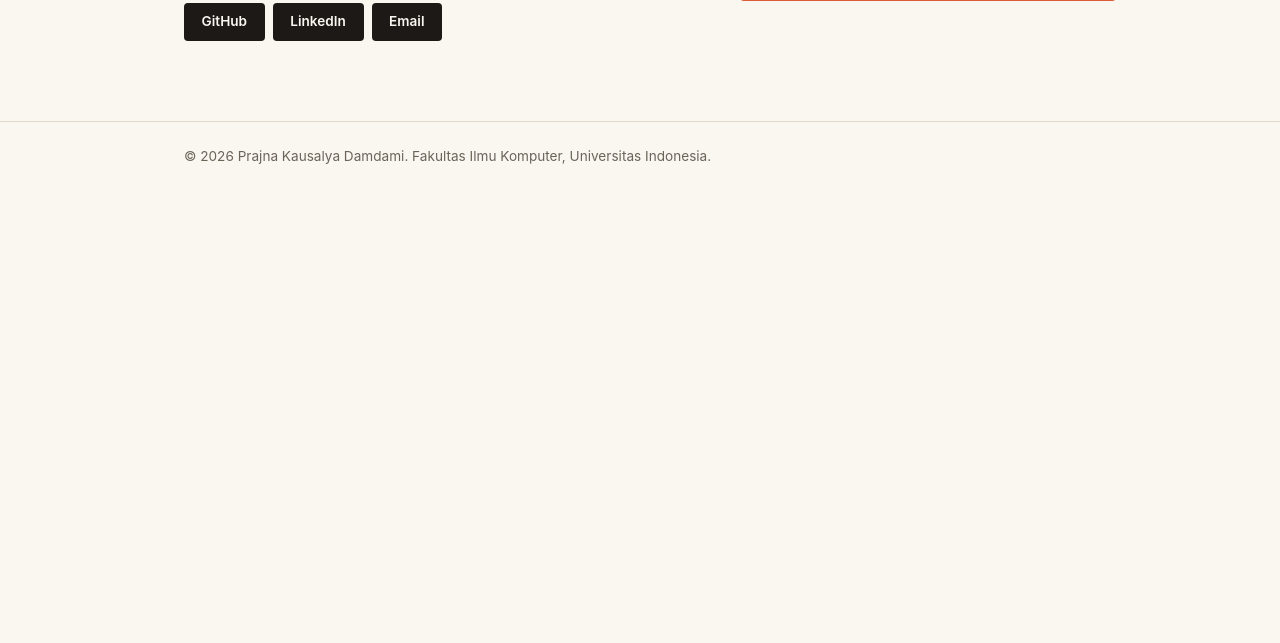
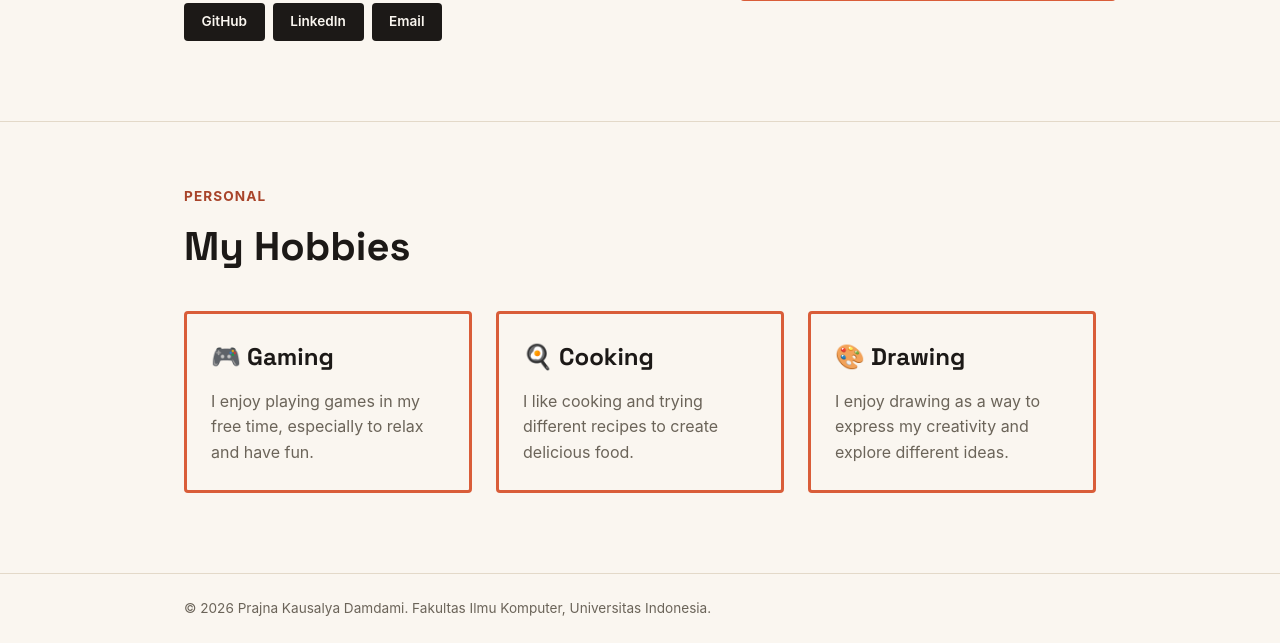
Before and after one commit to prajnakausalya-08/myportofolio, a Django app: page / in a window 1280 px wide. Shown: the part 601-1244 px from the top of the page. Before the commit the page ends 765 px from the top, so only its background shows below. Run offline with Django 5.2, Linux system fonts and the light colour scheme.

Commit message:
feat: add hobbies section

```diff
--- a/static/css/style.css
+++ b/static/css/style.css
@@ -222,3 +222,71 @@ h1,
     .social-links {
         justify-content: flex-start;
     }
+
+    .hobbies-grid {
+        grid-template-columns: 1fr;
+    }
+
+    .hobbies h2 {
+        font-size: 2rem;
+    }
+}
+
+/* ========================================
+   HOBBIES
+   ======================================== */
+
+    .hobbies {
+        padding: 4rem 0 5rem;
+        border-top: 1px solid var(--line);
+    }
+
+    .section-kicker {
+        font-size: 0.85rem;
+        letter-spacing: 0.08em;
+        text-transform: uppercase;
+        color: var(--accent-dark);
+        font-weight: 700;
+        margin-bottom: 0.5rem;
+    }
+
+    .hobbies h2 {
+        font-family: "Space Grotesk", -apple-system, sans-serif;
+        font-size: 2.5rem;
+        margin-bottom: 2rem;
+    }
+
+    .hobbies-grid {
+        display: grid;
+        grid-template-columns: repeat(3, 1fr);
+        gap: 1.5rem;
+    }
+
+    .hobby-card {
+    padding: 1.5rem;
+    background-color: var(--paper);
+    border: 3px solid var(--accent);
+    border-radius: var(--radius);
+    min-height: 180px;
+
+    display: flex;
+    flex-direction: column;
+    justify-content: center;
+
+    transition: transform 0.2s ease, box-shadow 0.2s ease;
+    }
+
+    .hobby-card h3 {
+        font-family: "Space Grotesk", -apple-system, sans-serif;
+        font-size: 1.5rem;
+        margin-bottom: 0.75rem;
+    }
+
+    .hobby-card p {
+        color: var(--text-muted);
+    }
+
+    .hobby-card:hover {
+        transform: translate(-5px, -5px);
+        box-shadow: 8px 8px 0 var(--accent);
+    }
--- a/templates/index.html
+++ b/templates/index.html
@@ -56,9 +56,7 @@
                 <div class="hero-details">
 
                     <p class="bio">
-                        CS student at Universitas Indonesia for longer than planned,
-                        now a familiar (and slightly dreaded) face among Fasilkom
-                        students as a teaching assistant across several courses.
+                        A Computer Science Student who deeply interested in technology, programming, design, and arts with high creativity. Lately focused on studying in CS Universitas Indonesia.
                     </p>
 
                     <dl class="meta-list">
@@ -105,6 +103,42 @@
             </div>
 
         </section>
+        <section class="hobbies" id="hobbies">
+            <div class="container">
+
+                <p class="section-kicker">PERSONAL</p>
+                <h2>My Hobbies</h2>
+
+                <div class="hobbies-grid">
+
+                    <article class="hobby-card">
+                        <h3>🎮 Gaming</h3>
+                        <p>
+                            I enjoy playing games in my free time,
+                            especially to relax and have fun.
+                        </p>
+                    </article>
+
+                    <article class="hobby-card">
+                        <h3>🍳 Cooking</h3>
+                        <p>
+                            I like cooking and trying different recipes
+                            to create delicious food.
+                        </p>
+                    </article>
+
+                    <article class="hobby-card">
+                        <h3>🎨 Drawing</h3>
+                        <p>
+                            I enjoy drawing as a way to express my
+                            creativity and explore different ideas.
+                        </p>
+                    </article>
+
+                </div>
+
+            </div>
+        </section>
     </main>
 
     <footer class="site-footer">
```
